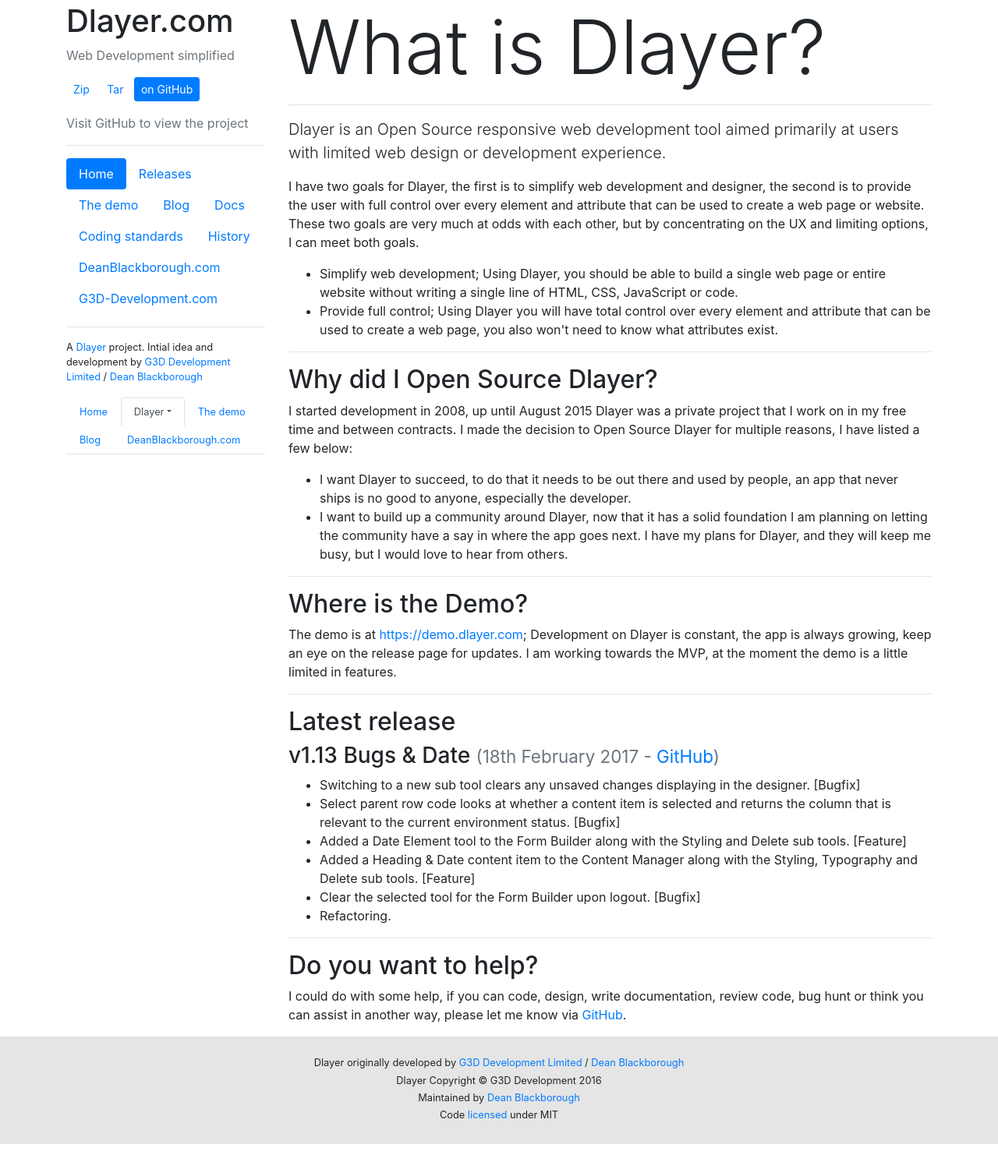
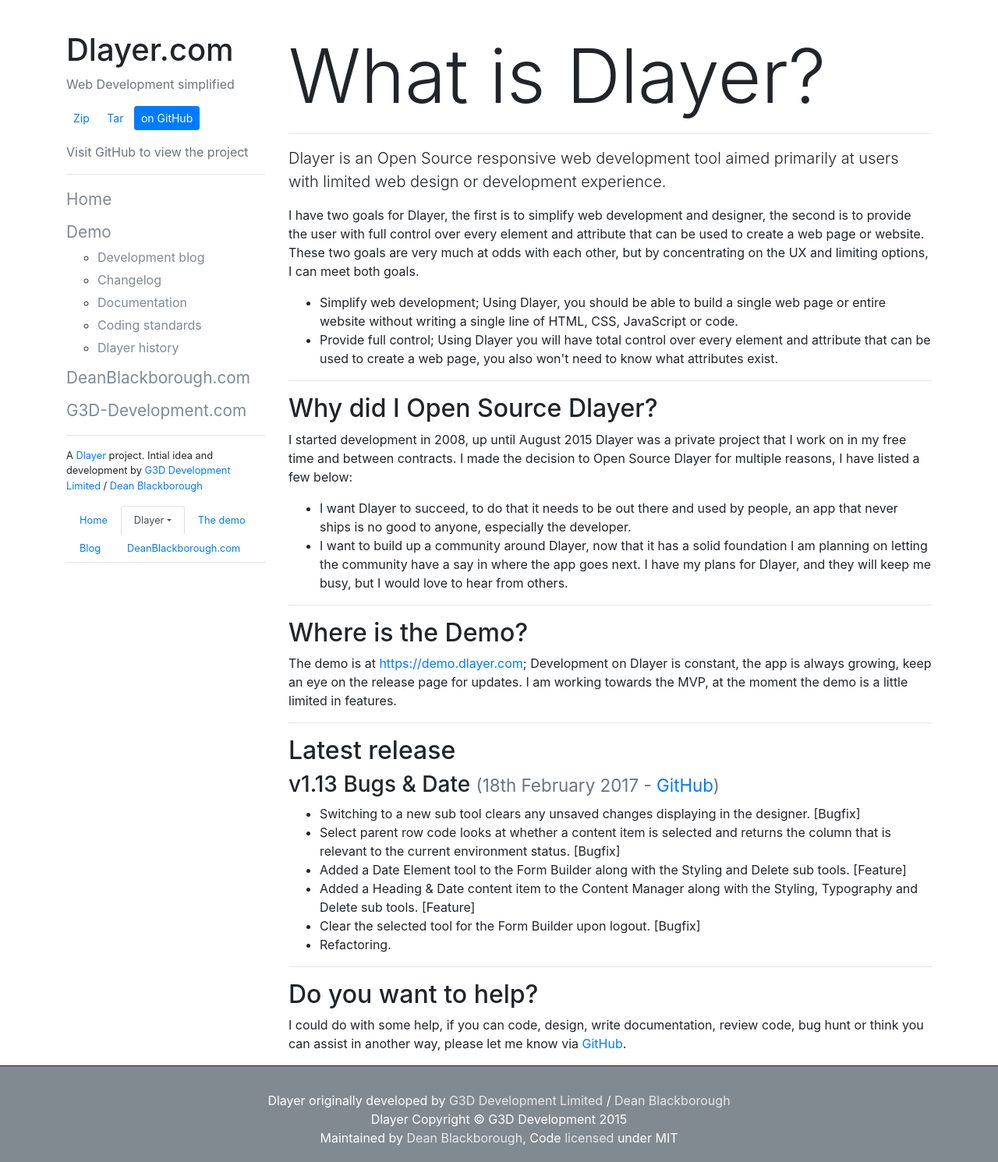
Before and after one commit to deanblackborough/site, a website: page index.html in a window 1280 px wide. Shown: the part 29-1520 px from the top of the page at 78% size. Before the commit the page ends 1497 px from the top, so only its background shows below. Drawn offline with nearby package versions, Linux system fonts and the light colour scheme.

Commit message:
Menu
- Update to the menu and footer

```diff
--- a/css/dlayer.css
+++ b/css/dlayer.css
@@ -1,19 +1,46 @@
+html {
+    background-color: #818a91;
+}
+
 body {
-	padding-top: 2rem;
+    padding-top: 4rem;
+    border-top: 5px solid #818a91;
+}
+
+div.container {
+    background-color: #ffffff;
+}
+
+div.container-fluid {
+    padding: 2rem 0;
+    background-color: #818a91;
+    border-top: 1px solid #212121;
+}
+
+div.container-fluid p {
+    color: #ffffff;
+}
+
+div.container-fluid p > a {
+    color: #e8e8e8;
 }
 
 .releases h3 {
-	border-bottom: .0625rem solid rgba(0,0,0,.1);
+	border-bottom: .0625rem solid #818a91;
 	margin-bottom: 1rem;
 	padding-bottom: 1rem;
 }
 
-.footer {
-	padding-top: 1.5rem;
-	padding-bottom: 1.5rem;
-	background-color: rgba(0,0,0,.1);
+ul.navigation li {
+    margin: 0.7rem 0;
 }
-
-.footer p {
-	margin-bottom: .2rem;
+ul.navigation a {
+    font-size: 1.3rem;
+    color: #818a91;
 }
+ul.navigation > li > ul > li {
+    margin: 0.3rem 0;
+}
+ul.navigation > li > ul > li > a {
+    font-size: 1rem;
+}
--- a/index.html
+++ b/index.html
@@ -62,16 +62,19 @@
 					<hr />
 
 					<div class="hidden-sm-down">
-						<ul class="nav nav-pills nav-stacked">
-							<li class="nav-item"><a href="/" class="nav-link active">Home</a></li>
-							<li class="nav-item"><a href="/releases.html" class="nav-link">Releases</a></li>
-							<li class="nav-item"><a href="https://demo.dlayer.com/" class="nav-link">The demo</a></li>
-							<li class="nav-item"><a href="http://blog.dlayer.com" class="nav-link">Blog</a></li>
-							<li class="nav-item"><a href="/docs/" class="nav-link">Docs</a></li>
-							<li class="nav-item"><a href="/coding-standards.html" class="nav-link">Coding standards</a></li>
-							<li class="nav-item"><a href="/history.html" class="nav-link">History</a></li>
-							<li class="nav-item"><a href="http://www.deanblackborough.com" class="nav-link">DeanBlackborough.com</a></li>
-							<li class="nav-item"><a href="http://www.g3d-development.com" class="nav-link">G3D-Development.com</a></li>
+						<ul class="list-unstyled navigation">
+							<li><a href="/">Home</a></li>
+							<li><a href="https://demo.dlayer.com">Demo</a>
+								<ul>
+									<li><a href="http://blog.dlayer.com">Development blog</a></li>
+									<li><a href="/releases.html">Changelog</a></li>
+									<li><a href="/docs/">Documentation</a></li>
+									<li><a href="/coding-standards.html">Coding standards</a></li>
+									<li><a href="/history.html">Dlayer history</a></li>
+								</ul>
+							</li>
+							<li><a href="http://www.deanblackborough.com">DeanBlackborough.com</a></li>
+							<li><a href="http://www.g3d-development.com">G3D-Development.com</a></li>
 						</ul>
 
 						<hr />
@@ -174,16 +177,16 @@
 			</div>
 		</div>
 		<div class="container-fluid">
-			<div class="row footer">
-				<div class="col-md-12 col-xs-12 muted text-center small">
+			<div class="row">
+				<div class="col-md-12 col-xs-12 muted text-center">
 					<p>Dlayer originally developed by
 						<a href="http://www.g3d-development.com/blog/">G3D
-						Development Limited</a> /
+							Development Limited</a> /
 						<a href="http://www.deanblackborough.com">Dean
-						Blackborough</a></p>
-					<p>Dlayer Copyright &copy; G3D Development 2016</p>
-					<p>Maintained by <a href="http://www.deanblackborough.com/">Dean Blackborough</a></p>
-					<p>Code <a href="https://github.com/Dlayer/dlayer/blob/master/LICENSE">licensed</a> under MIT</p>
+							Blackborough</a><br />
+						Dlayer Copyright &copy; G3D Development 2015<br />
+						Maintained by <a href="http://www.deanblackborough.com/">Dean Blackborough</a>,
+						Code <a href="https://github.com/Dlayer/dlayer/blob/master/LICENSE">licensed</a> under MIT</p>
 				</div>
 			</div>
 		</div>
```
Also changed, not shown: coding-standards.html (+30 -22 lines), down.html (+19 -16 lines), history.html (+20 -17 lines), private-releases.html (+20 -17 lines), releases.html (+19 -16 lines).
